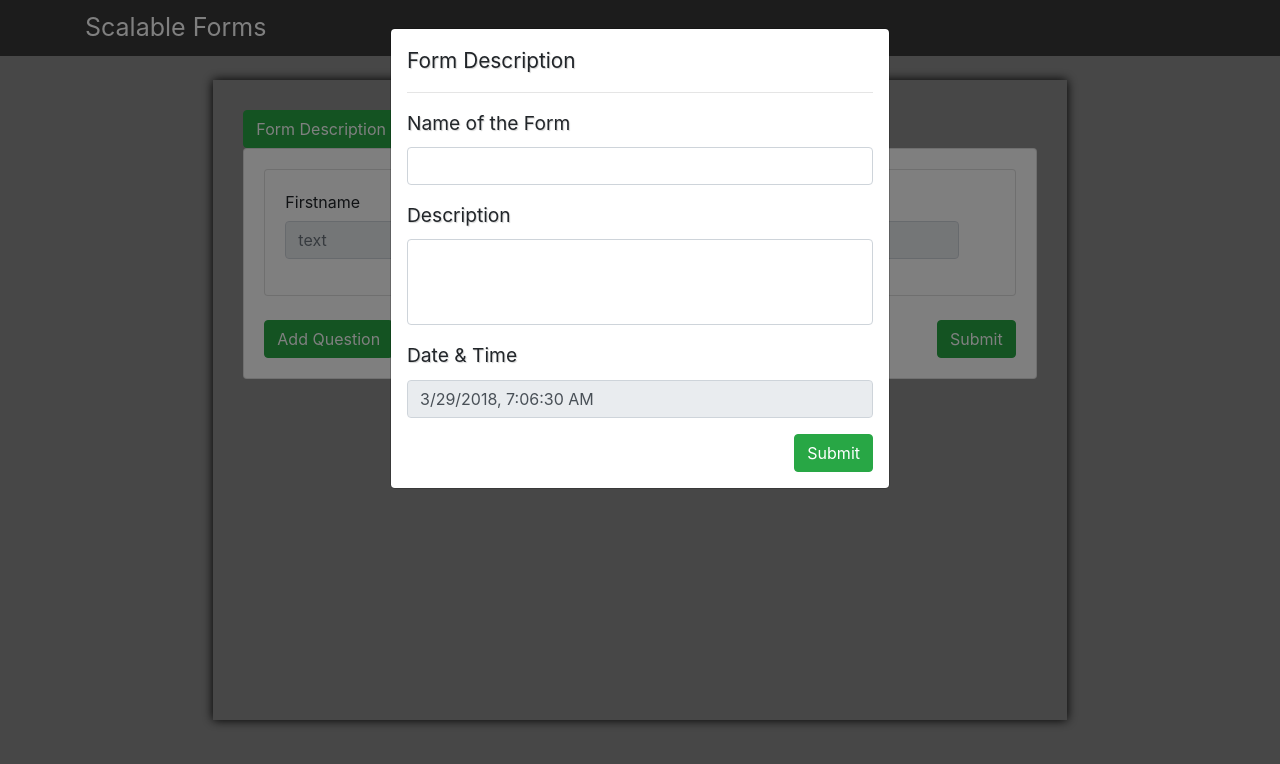
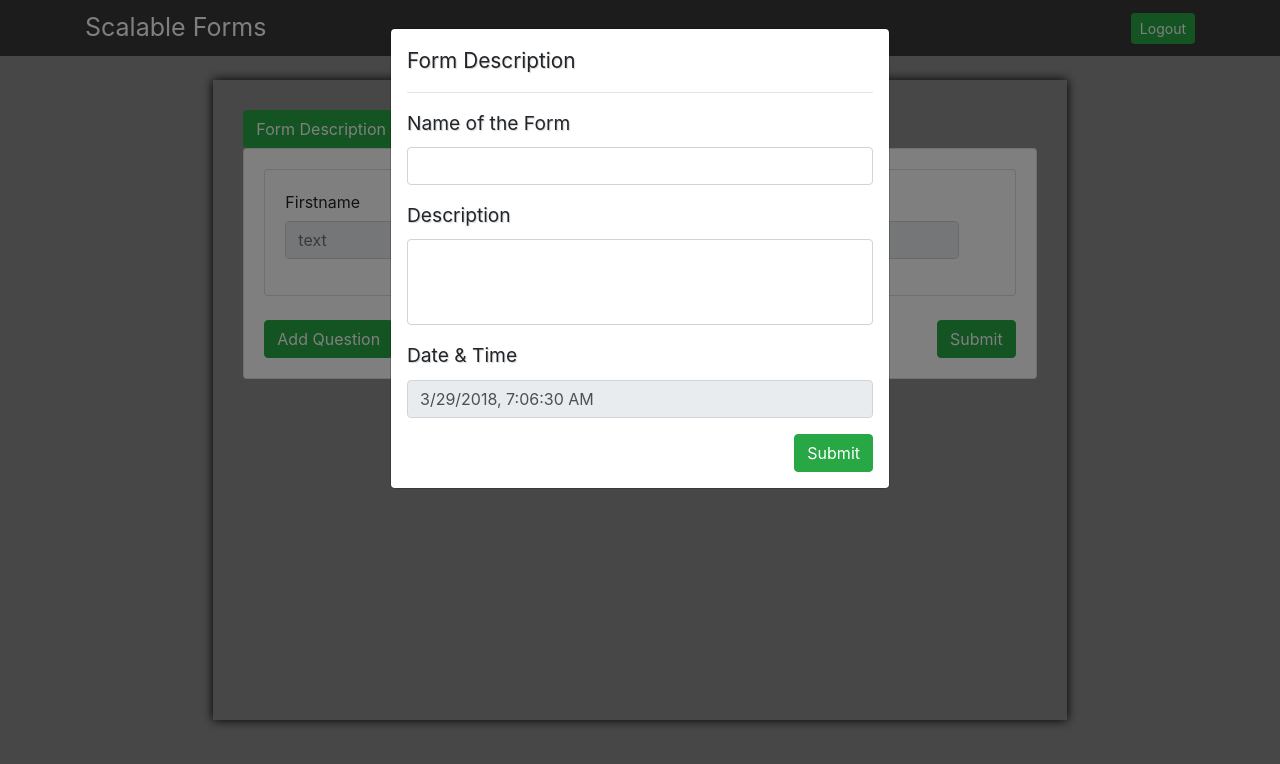
Before and after one commit to GuruSainath/finalprofrontend, a Vue app: page /mainform in a window 1280 px wide. Shown: the top 764 px of the page. Built offline with nearby package versions, Linux system fonts and the light colour scheme; sample sign-in values are in the browser's storage; what vue-clipboard2, vue-resource would draw is missing.

Commit message:
sainath commit

```diff
--- a/src/components/Home.vue
+++ b/src/components/Home.vue
@@ -2,12 +2,12 @@
   <div class="body">
     <!-- header -->
     <div>
-      <b-button class="float-right" type="submit" variant="success" @click="logOut()">Close</b-button>
       <b-navbar toggleable="md" variant="faded" type="light" class="index_main_header">
         <b-container class="index_header_container">
           <b-navbar-brand>
             <router-link to="/home"><span class="index_header">Scalable Forms</span></router-link>
           </b-navbar-brand>
+          <b-button class="float-right" size="sm" type="submit" variant="success" @click="logOut()"> Logout </b-button>
         </b-container>
       </b-navbar>
     </div>
--- a/src/components/MainForm.vue
+++ b/src/components/MainForm.vue
@@ -7,6 +7,7 @@
             <b-navbar-brand>
               <router-link to="/home"><span class="index_header">Scalable Forms</span></router-link>
             </b-navbar-brand>
+            <b-button class="float-right" size="sm" type="submit" variant="success" @click="logOut()"> Logout </b-button>
           </b-container>
         </b-navbar>
       </div>
--- a/src/components/formdataoutput.vue
+++ b/src/components/formdataoutput.vue
@@ -7,6 +7,7 @@
             <b-navbar-brand>
               <router-link to="/home"><span class="index_header">Scalable Forms</span></router-link>
             </b-navbar-brand>
+            <b-button class="float-right" size="sm" type="submit" variant="success" @click="logOut()"> Logout </b-button>
           </b-container>
         </b-navbar>
       </div>
```
